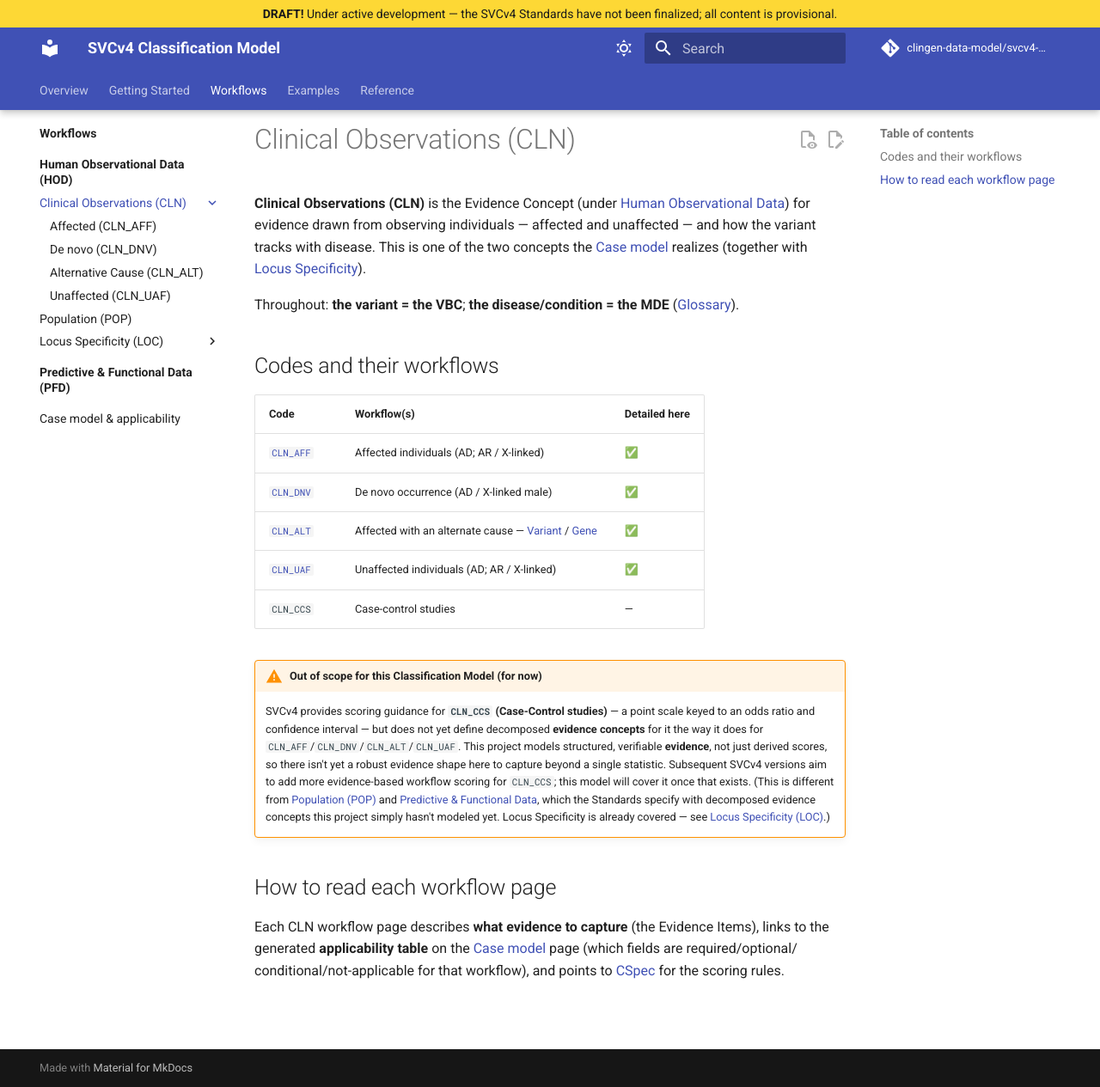
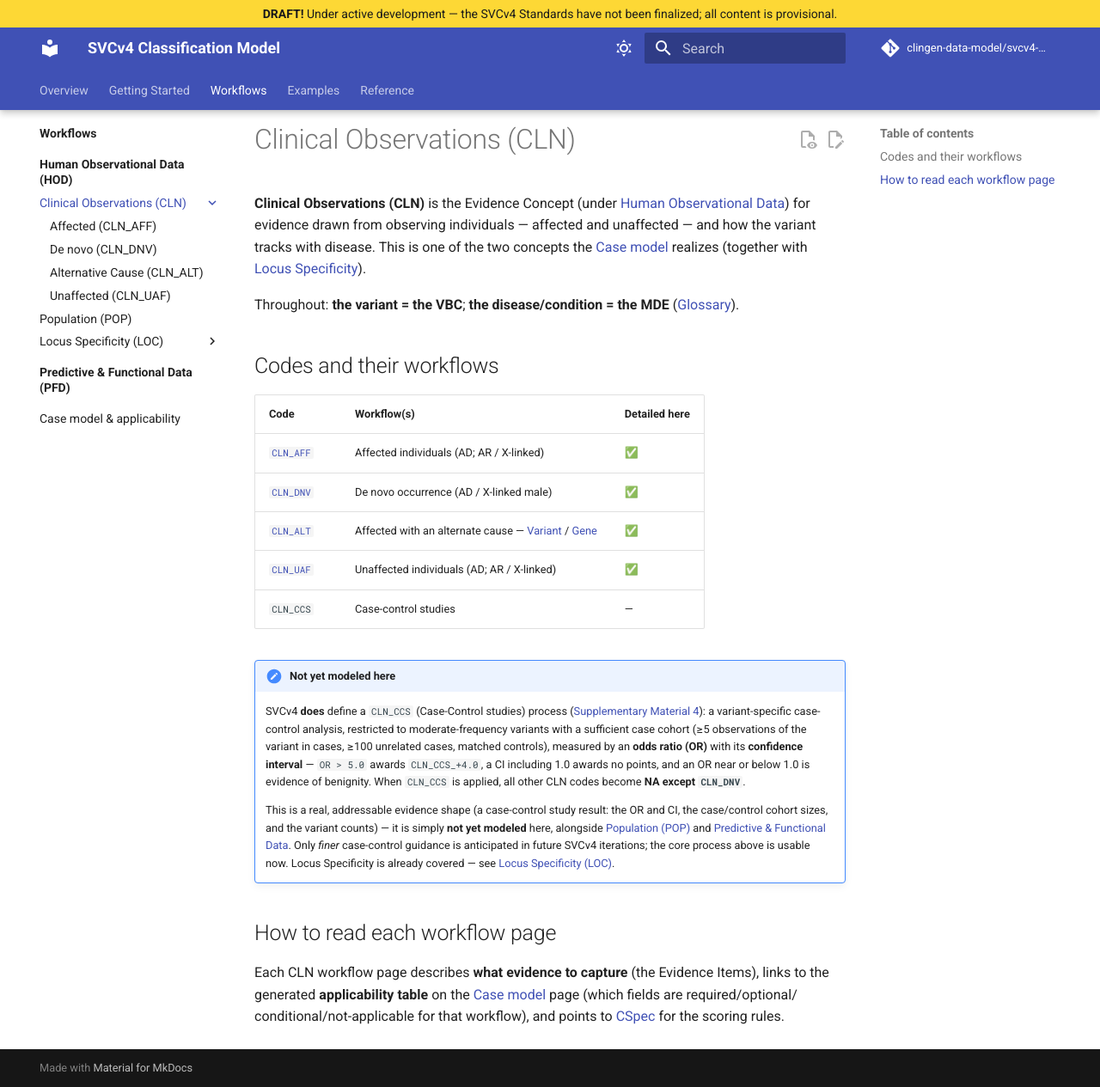
Before and after one commit to clingen-data-model/svcv4-model, an MkDocs documentation site: the page built from docs/workflows/hod/cln/index.md, in a window 1280 px wide and 1265 px high. Shown: the whole window at 86% size. Built offline with MkDocs 1.6.1 and Material for MkDocs 9.7.7, drawn with Linux system fonts in a browser that asks for light colours; comment, search, counter and statistics services are not loaded.

Commit message:
docs: reframe CLN_CCS — SVCv4 defines its case-control process (not blocked) (#27)
CLN_CCS is not blocked on a future SVCv4 version: SM 4 specifies a usable
case-control process (odds ratio + confidence interval; OR>5.0 -> +4.0, CI
including 1.0 -> no points; exclusivity rule making other CLN codes NA except
CLN_DNV). Reframe the CLN index admonition, the SM 4 spec-coverage row, and the
known-gaps row from "out of scope / blocked" to "not yet modeled — a capture-only
case-control study result is the natural shape." Only finer guidance is deferred.

Co-authored-by: Claude Opus 4.8 (1M context) <noreply@anthropic.com>

```diff
--- a/docs/workflows/hod/cln/index.md
+++ b/docs/workflows/hod/cln/index.md
@@ -19,21 +19,25 @@ Throughout: **the variant = the VBC**; **the disease/condition = the MDE**
 | [`CLN_UAF`](cln-uaf.md) | Unaffected individuals (AD; AR / X-linked) | ✅ |
 | `CLN_CCS` | Case-control studies | — |
 
-!!! warning "Out of scope for this Classification Model (for now)"
+!!! note "Not yet modeled here"
 
-    SVCv4 provides scoring guidance for **`CLN_CCS` (Case-Control studies)** — a
-    point scale keyed to an odds ratio and confidence interval — but does not yet
-    define decomposed **evidence concepts** for it the way it does for
-    `CLN_AFF`/`CLN_DNV`/`CLN_ALT`/`CLN_UAF`. This project models structured,
-    verifiable **evidence**, not just derived scores, so there isn't yet a robust
-    evidence shape here to capture beyond a single statistic. Subsequent SVCv4
-    versions aim to add more evidence-based workflow scoring for `CLN_CCS`; this
-    model will cover it once that exists. (This is different from
-    [Population (POP)](../pop.md) and
-    [Predictive & Functional Data](../../pfd/index.md), which the Standards
-    specify with decomposed evidence concepts this project simply hasn't modeled
-    yet. Locus Specificity is already covered — see
-    [Locus Specificity (LOC)](../loc/index.md).)
+    SVCv4 **does** define a `CLN_CCS` (Case-Control studies) process
+    ([Supplementary Material 4](https://docs.google.com/document/d/17XnPmgTpzgQ8hfzOZNCcXIBwnNwbVkP0KIv3Dw5Bz_M/edit)):
+    a variant-specific case-control analysis, restricted to moderate-frequency
+    variants with a sufficient case cohort (≥5 observations of the variant in
+    cases, ≥100 unrelated cases, matched controls), measured by an **odds ratio
+    (OR)** with its **confidence interval** — `OR > 5.0` awards `CLN_CCS_+4.0`,
+    a CI including 1.0 awards no points, and an OR near or below 1.0 is evidence
+    of benignity. When `CLN_CCS` is applied, all other CLN codes become **NA
+    except `CLN_DNV`**.
+
+    This is a real, addressable evidence shape (a case-control study result: the
+    OR and CI, the case/control cohort sizes, and the variant counts) — it is
+    simply **not yet modeled** here, alongside [Population (POP)](../pop.md) and
+    [Predictive & Functional Data](../../pfd/index.md). Only *finer* case-control
+    guidance is anticipated in future SVCv4 iterations; the core process above is
+    usable now. Locus Specificity is already covered — see
+    [Locus Specificity (LOC)](../loc/index.md).
 
 ## How to read each workflow page
 
```
Also changed, not shown: docs/reference/known-gaps.md (+1 -1 lines), docs/reference/spec-alignment.md (+1 -1 lines).
